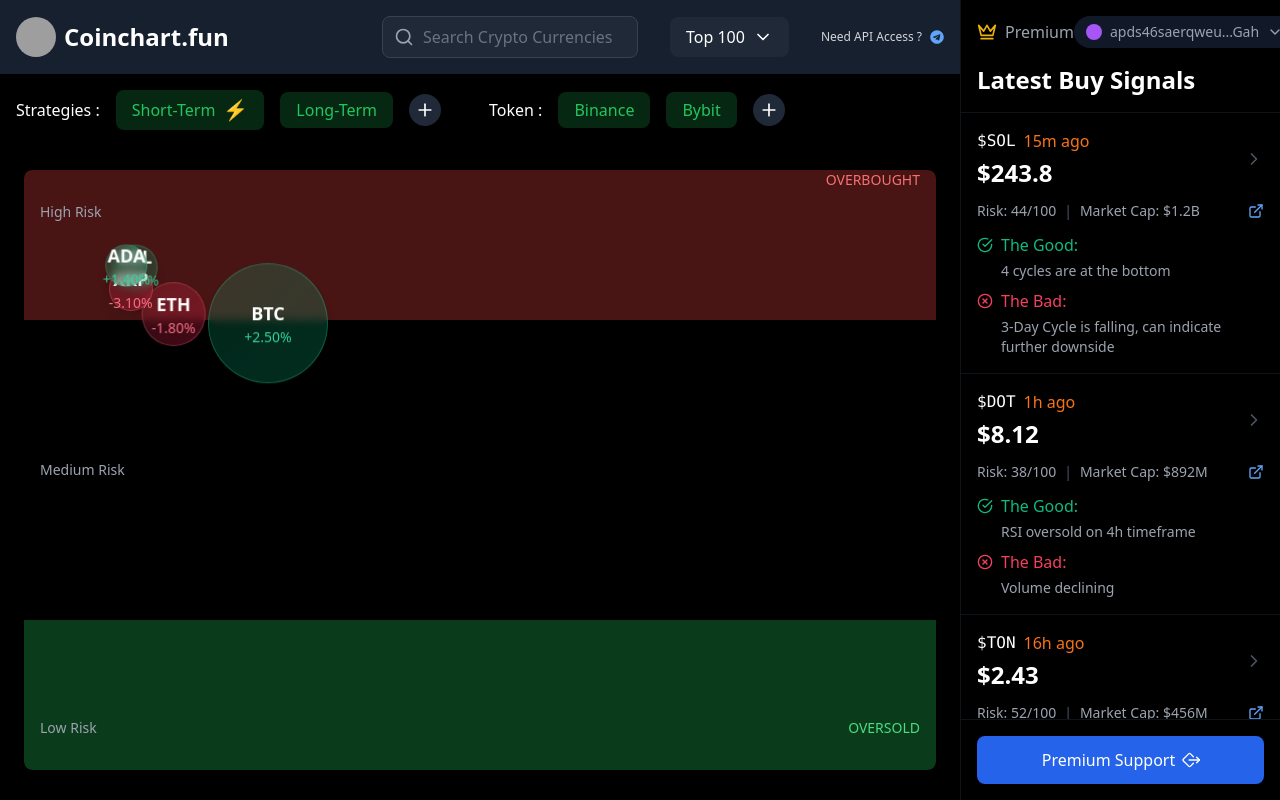
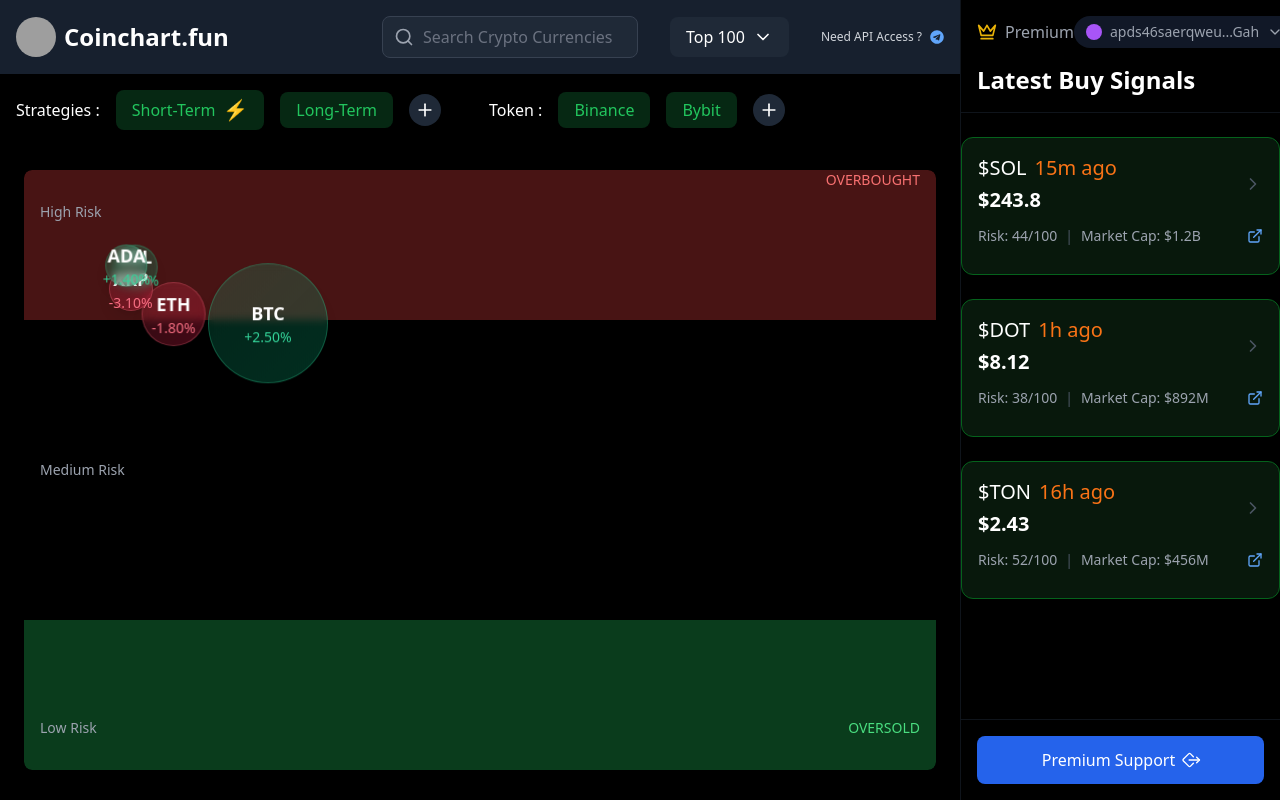
Before and after one commit to kendrekaran/crypto-bubble, a React (Vite) app: page / in a window 1280 px wide. Built offline with nearby package versions, Linux system fonts and the light colour scheme; grey boxes are pictures that could not be loaded.

Commit message:
Updated Code

```diff
--- a/src/components/BuySignalsPanel.tsx
+++ b/src/components/BuySignalsPanel.tsx
@@ -5,7 +5,8 @@ import {
   ChevronRight,
   CheckCircle,
   XCircle,
-  ExternalLink
+  ExternalLink,
+  ChevronUp
 } from 'lucide-react';
 
 interface SignalData {
@@ -16,8 +17,11 @@ interface SignalData {
   timeAgo: string;
   good: string[];
   bad: string[];
+  details?: {
+    good: string;
+    bad: string;
+  };
 }
-
 const WALLET_OPTIONS = [
   'apds46saerqweu...Gah',
   'b7x5n2qw3rt9...Xyz',
@@ -84,17 +88,27 @@ const WalletDropdown: React.FC<{
   );
 };
 
-const SignalItem: React.FC<{ signal: SignalData }> = ({ signal }) => (
-  <div className="p-4 border-b border-gray-800/50 hover:bg-gray-900/30 transition-colors cursor-pointer">
-    <div className="flex items-center justify-between mb-3">
+const SignalItem: React.FC<{ signal: SignalData }> = ({ signal }) => {
+  const [isExpanded, setIsExpanded] = useState(false);
+
+  return (
+    <div
+      onClick={() => setIsExpanded(!isExpanded)}
+      className="p-4 border border-[#05621C] bg-[#103118]/50 mt-6 rounded-xl hover:bg-gray-900/30 transition-colors cursor-pointer"
+    >
+      <div className="flex items-center justify-between mb-3 ">
         <div>
           <div className="flex items-center gap-2 mb-1">
-          <span className="text-white font-mono">${signal.symbol}</span>
-          <span className="text-orange-500">{signal.timeAgo} ago</span>
+            <span className="text-white text-xl ">${signal.symbol}</span>
+            <span className="text-orange-500 text-xl">{signal.timeAgo} ago</span>
           </div>
-        <span className="text-2xl font-bold text-white">${signal.price}</span>
+          <span className="text-xl font-bold text-white">${signal.price}</span>
         </div>
+        {isExpanded ? (
+          <ChevronUp className="w-5 h-5 text-gray-600" />
+        ) : (
           <ChevronRight className="w-5 h-5 text-gray-600" />
+        )}
       </div>
 
       <div className="flex items-center gap-2 mb-3 text-sm">
@@ -104,6 +118,9 @@ const SignalItem: React.FC<{ signal: SignalData }> = ({ signal }) => (
         <ExternalLink className="w-4 h-4 text-blue-400 ml-auto" />
       </div>
 
+
+      {isExpanded && (
+        <>
         <div className="mb-2">
             <div className="flex items-center gap-2 text-emerald-500 mb-1">
               <CheckCircle className="w-4 h-4" />
@@ -114,9 +131,7 @@ const SignalItem: React.FC<{ signal: SignalData }> = ({ signal }) => (
                 {item}
               </div>
             ))}
-    </div>
-
-    <div>
+          </div><div>
               <div className="flex items-center gap-2 text-rose-500 mb-1">
                 <XCircle className="w-4 h-4" />
                 <span className="font-medium">The Bad:</span>
@@ -126,9 +141,23 @@ const SignalItem: React.FC<{ signal: SignalData }> = ({ signal }) => (
                   {item}
                 </div>
               ))}
+
+              {signal.details && (
+                <div className="mt-3 p-3 bg-gray-900 rounded-lg">
+                  <div className="text-emerald-500 font-semibold mb-2">
+                    {signal.details.good}
+                  </div>
+                  <div className="text-rose-500 font-semibold">
+                    {signal.details.bad}
                   </div>
                 </div>
+              )}
+            </div>
+        </>
+      )}
+    </div>
   );
+};
 
 export const BuySignalsPanel: React.FC = () => {
   const [selectedWallet, setSelectedWallet] = useState(WALLET_OPTIONS[0]);
```
Lines whose indentation alone changed are shown as unchanged.
